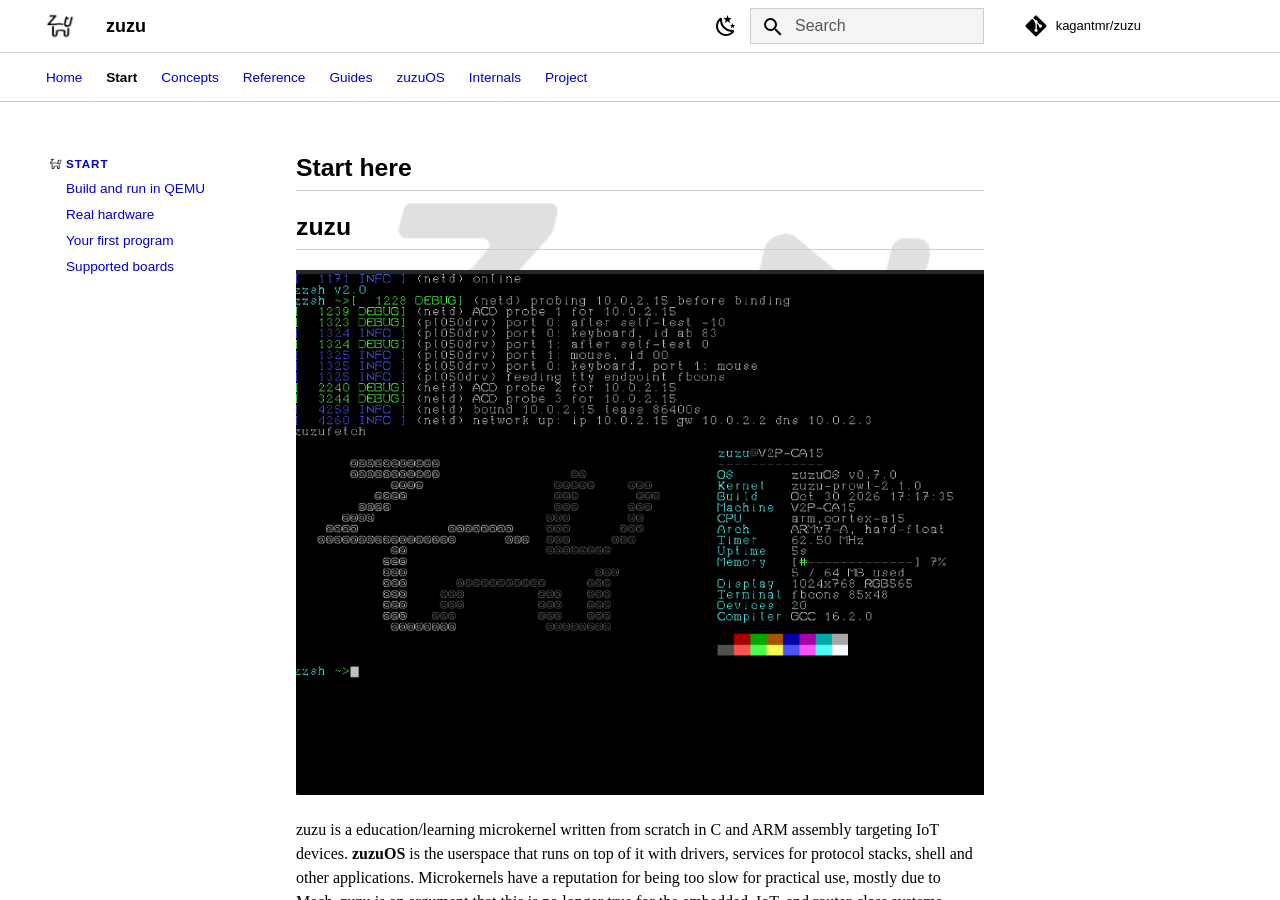
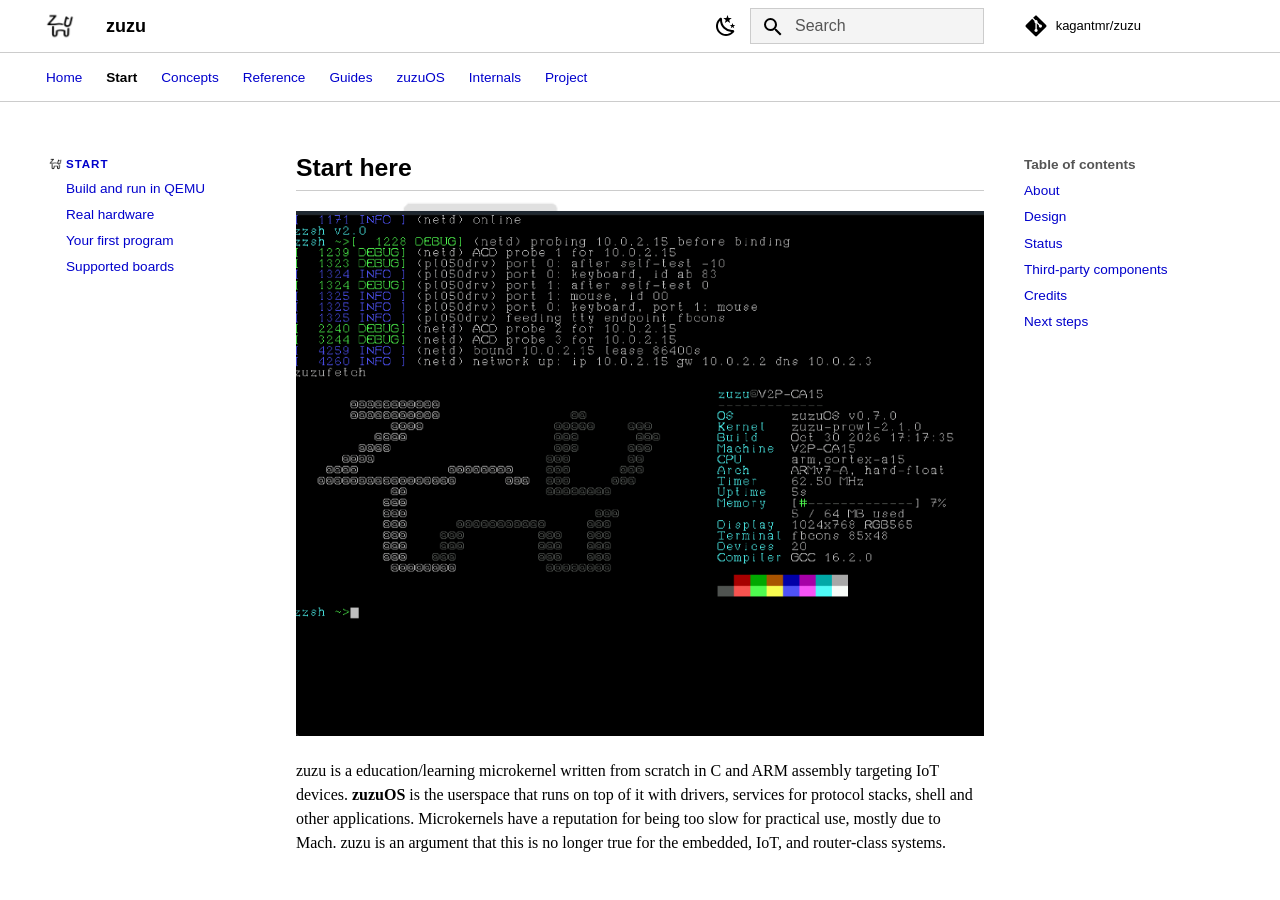
Before and after one commit to kagantmr/zuzu-docs, an MkDocs documentation site: the page built from docs/start/index.md, in a window 1280 px wide and 900 px high. Built offline with MkDocs 1.6.1 and Material for MkDocs 9.7.7, drawn with Linux system fonts in a browser that asks for light colours; comment, search, counter and statistics services are not loaded; the version menu is left out.

Commit message:
Update index.md

```diff
--- a/docs/start/index.md
+++ b/docs/start/index.md
@@ -1,6 +1,4 @@
 # Start here
-
-# zuzu
 
 ![Boot screen](../assets/img/shell.png)
 
```
